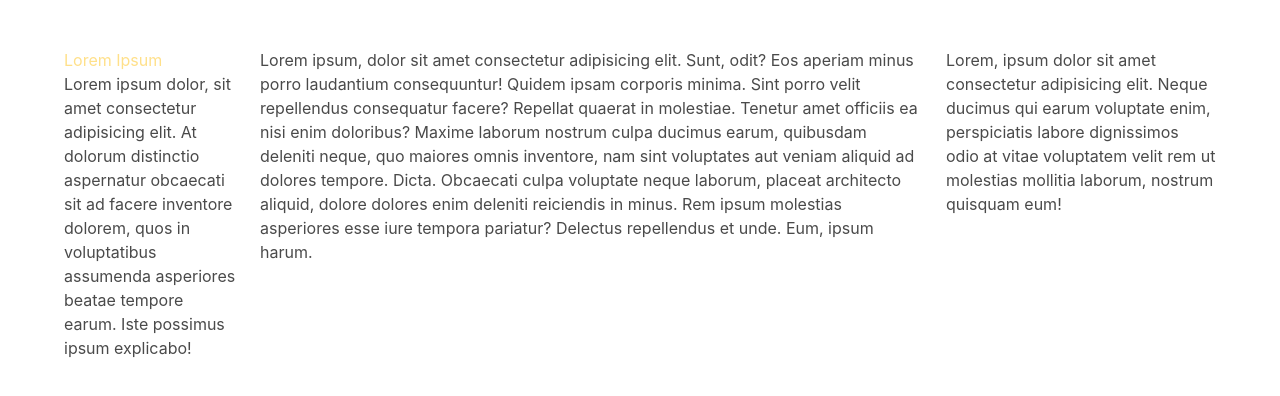
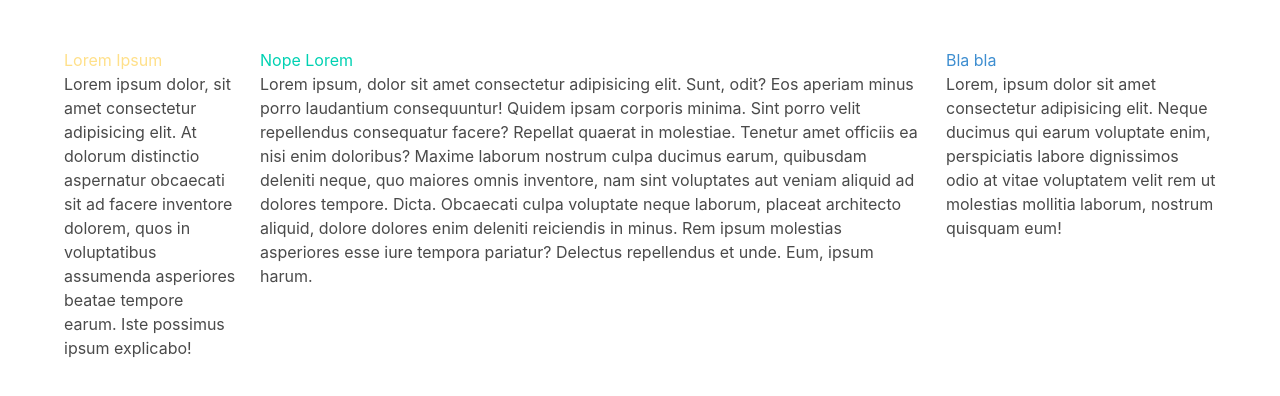
Before and after one commit to hailea/git-in-twenty-minutes, a plain HTML site: page index.html in a window 1280 px wide. Drawn offline with nearby package versions, Linux system fonts and the light colour scheme.

Commit message:
Titles are added

```diff
--- a/index.html
+++ b/index.html
@@ -17,10 +17,14 @@
                 <div class="column is-2">
                     <h1 class="has-text-warning">Lorem Ipsum</h1>
                     Lorem ipsum dolor, sit amet consectetur adipisicing elit. At dolorum distinctio aspernatur obcaecati sit ad facere inventore dolorem, quos in voluptatibus assumenda asperiores beatae tempore earum. Iste possimus ipsum explicabo!</div>
-                <div class="column is-7">Lorem ipsum, dolor sit amet consectetur adipisicing elit. Sunt, odit? Eos aperiam minus porro laudantium consequuntur! Quidem ipsam corporis minima. Sint porro velit repellendus consequatur facere? Repellat quaerat in molestiae.
+                <div class="column is-7">
+                    <h1 class="has-text-primary">Nope Lorem</h1>
+                    Lorem ipsum, dolor sit amet consectetur adipisicing elit. Sunt, odit? Eos aperiam minus porro laudantium consequuntur! Quidem ipsam corporis minima. Sint porro velit repellendus consequatur facere? Repellat quaerat in molestiae.
                 Tenetur amet officiis ea nisi enim doloribus? Maxime laborum nostrum culpa ducimus earum, quibusdam deleniti neque, quo maiores omnis inventore, nam sint voluptates aut veniam aliquid ad dolores tempore. Dicta.
                 Obcaecati culpa voluptate neque laborum, placeat architecto aliquid, dolore dolores enim deleniti reiciendis in minus. Rem ipsum molestias asperiores esse iure tempora pariatur? Delectus repellendus et unde. Eum, ipsum harum.</div>
-                <div class="column is-3">Lorem, ipsum dolor sit amet consectetur adipisicing elit. Neque ducimus qui earum voluptate enim, perspiciatis labore dignissimos odio at vitae voluptatem velit rem ut molestias mollitia laborum, nostrum quisquam eum!</div>
+                <div class="column is-3">
+                    <h1 class="has-text-info">Bla bla</h1>
+                    Lorem, ipsum dolor sit amet consectetur adipisicing elit. Neque ducimus qui earum voluptate enim, perspiciatis labore dignissimos odio at vitae voluptatem velit rem ut molestias mollitia laborum, nostrum quisquam eum!</div>
             </div>
         </div>
     </section>
```
